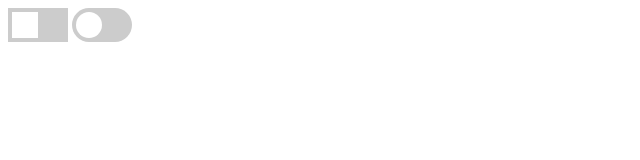
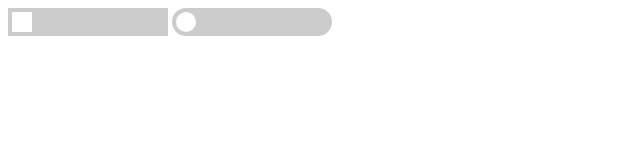
Before and after one commit to GeroBlacksmith/htmlbasics, a plain HTML site: page switch/index.html in a window 1280 px wide. Shown: the whole page, without its empty margins (0-640 px from the left). Drawn offline with Linux system fonts and the light colour scheme.

Commit message:
slider mas largo y javascript

```diff
--- a/switch/index.html
+++ b/switch/index.html
@@ -5,68 +5,11 @@
     <meta name="viewport" content="width=device-width, initial-scale=1.0">
     <meta http-equiv="X-UA-Compatible" content="ie=edge">
     <title>Document</title>
+    <link rel="stylesheet" href="slider.css">
+    <!--link rel="stylesheet" href="slidershort.css"-->
 </head>
 <body>
-    <style>
-    /* The switch - the box around the slider */
-.switch {
-  position: relative;
-  display: inline-block;
-  width: 60px;
-  height: 34px;
-}
 
-/* Hide default HTML checkbox */
-.switch input {display:none;}
-
-/* The slider */
-.slider {
-  position: absolute;
-  cursor: pointer;
-  top: 0;
-  left: 0;
-  right: 0;
-  bottom: 0;
-  background-color: #ccc;
-  -webkit-transition: .4s;
-  transition: .4s;
-}
-
-.slider:before {
-  position: absolute;
-  content: "";
-  height: 26px;
-  width: 26px;
-  left: 4px;
-  bottom: 4px;
-  background-color: white;
-  -webkit-transition: .4s;
-  transition: .4s;
-}
-
-input:checked + .slider {
-  background-color: #2196F3;
-}
-
-input:focus + .slider {
-  box-shadow: 0 0 1px #2196F3;
-}
-
-input:checked + .slider:before {
-  -webkit-transform: translateX(26px);
-  -ms-transform: translateX(26px);
-  transform: translateX(26px);
-}
-
-/* Rounded sliders */
-.slider.round {
-  border-radius: 34px;
-}
-
-.slider.round:before {
-  border-radius: 50%;
-}
-    </style>
     <!-- Rectangular switch -->
 <label class="switch">
     <input type="checkbox">
@@ -78,5 +21,9 @@ input:checked + .slider:before {
     <input type="checkbox">
     <span class="slider round"></span>
   </label>
+  <script>
+        var checkedd=document.querySelector("[type=checkbox]");
+        checkedd.addEventListener('click',()=>console.log(checkedd.checked));
+        </script>
 </body>
 </html>
--- /dev/null
+++ b/switch/slider.css
@@ -0,0 +1,64 @@
+/* The switch - the box around the slider */
+
+.switch {
+    position: relative;
+    display: inline-block;
+    width: 160px;
+    height: 28px;
+}
+
+/* Hide default HTML checkbox */
+
+.switch input {
+    display: none;
+}
+
+/* The slider */
+
+.slider {
+    position: absolute;
+    cursor: pointer;
+    top: 0;
+    left: 0;
+    right: 0;
+    bottom: 0;
+    background-color: #ccc;
+    -webkit-transition: .4s;
+    transition: .4s;
+}
+
+.slider:before {
+    position: absolute;
+    content: "";
+    height: 20px;
+    width: 20px;
+    left: 4px;
+    bottom: 4px;
+    background-color: white;
+    -webkit-transition: .4s;
+    transition: .4s;
+}
+
+input:checked+.slider {
+    background-color: #2196F3;
+}
+
+input:focus+.slider {
+    box-shadow: 0 0 1px #2196F3;
+}
+
+input:checked+.slider:before {
+    -webkit-transform: translateX(126px);
+    -ms-transform: translateX(126px);
+    transform: translateX(126px);
+}
+
+/* Rounded sliders */
+
+.slider.round {
+    border-radius: 34px;
+}
+
+.slider.round:before {
+    border-radius: 50%;
+}
--- /dev/null
+++ b/switch/slidershort.css
@@ -0,0 +1,58 @@
+ /* The switch - the box around the slider */
+ .switch {
+    position: relative;
+    display: inline-block;
+    width: 60px;
+    height: 34px;
+  }
+
+  /* Hide default HTML checkbox */
+  .switch input {display:none;}
+
+  /* The slider */
+  .slider {
+    position: absolute;
+    cursor: pointer;
+    top: 0;
+    left: 0;
+    right: 0;
+    bottom: 0;
+    background-color: #ccc;
+    -webkit-transition: .4s;
+    transition: .4s;
+  }
+
+  .slider:before {
+    position: absolute;
+    content: "";
+    height: 26px;
+    width: 26px;
+    left: 4px;
+    bottom: 4px;
+    background-color: white;
+    -webkit-transition: .4s;
+    transition: .4s;
+  }
+
+  input:checked + .slider {
+    background-color: #2196F3;
+  }
+
+  input:focus + .slider {
+    box-shadow: 0 0 1px #2196F3;
+  }
+
+  input:checked + .slider:before {
+    -webkit-transform: translateX(26px);
+    -ms-transform: translateX(26px);
+    transform: translateX(26px);
+  }
+
+  /* Rounded sliders */
+  .slider.round {
+    border-radius: 34px;
+  }
+
+  .slider.round:before {
+    border-radius: 50%;
+  }
```
